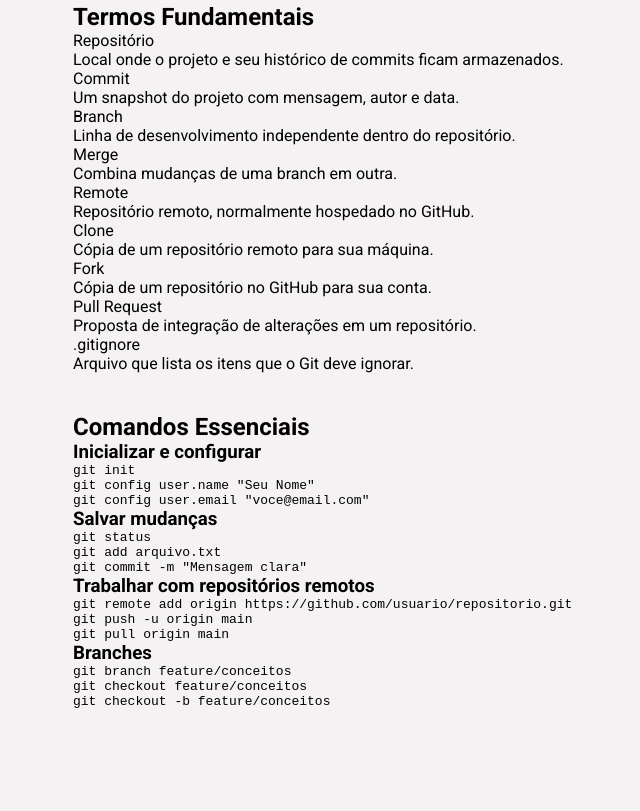
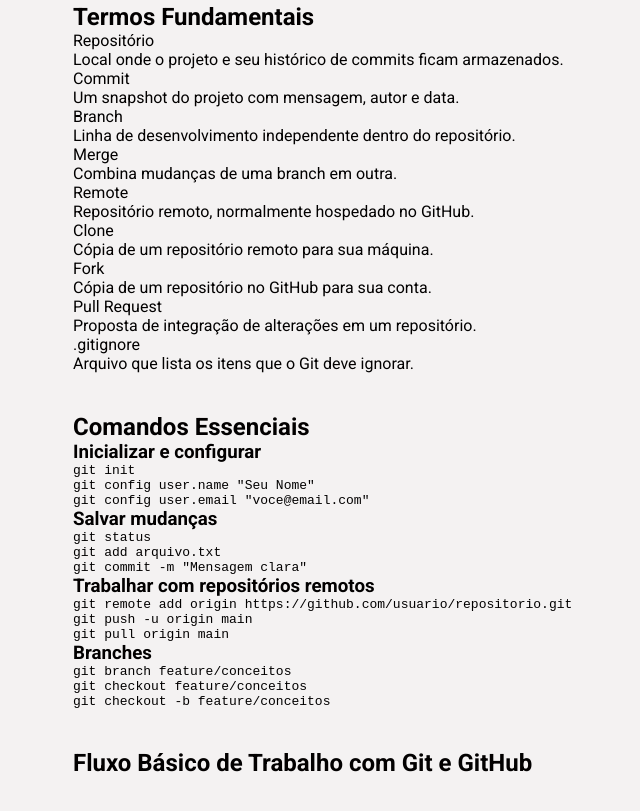
Before and after one commit to Taiane-rufatto/My_GitHub, a plain HTML site: page index.html in a window 1280 px wide. Shown: the part 691-1502 px from the top of the page, without its empty margins (187-827 px from the left). Before the commit the page ends 1460 px from the top, so only its background shows below. Drawn offline with Linux system fonts and the light colour scheme.

```diff
--- a/index.html
+++ b/index.html
@@ -119,6 +119,9 @@
 git checkout -b feature/conceitos</code></pre>
                     </article>
                 </section>
+                 <section class="panel">
+                    <h2>Fluxo Básico de Trabalho com Git e GitHub</h2>
+                </section>
             </div>
     </main>
 </body>
```
